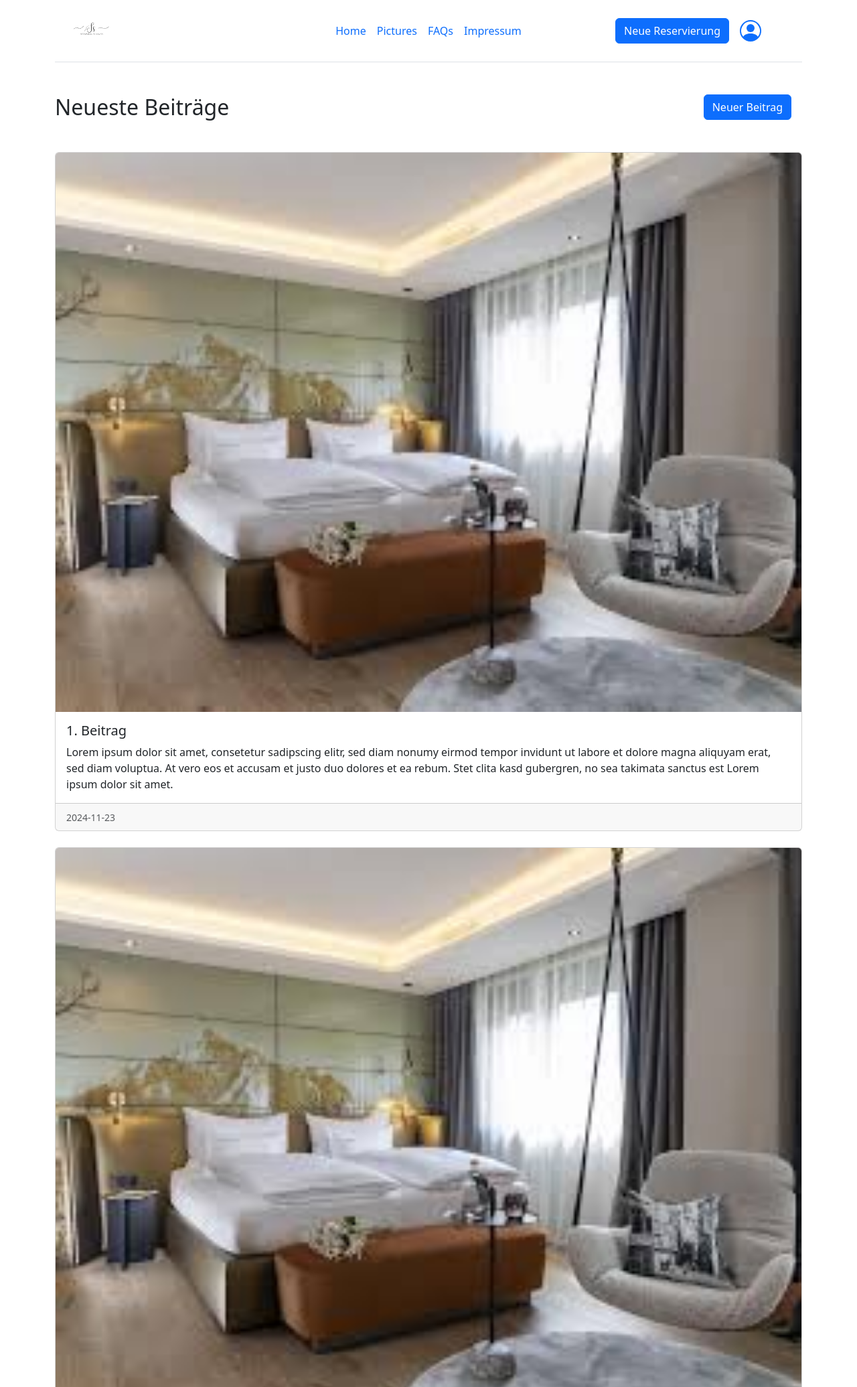
After one commit to hamulicemir/WEB_WS2024-PHP, a PHP site: page /news.php in a window 1280 px wide. The commit adds this page. Shown: the top 2071 px of the page at 67% size. Run offline with PHP 8.4, Linux system fonts and the light colour scheme; the visitor is signed in with stand-in values (Sample User, id 1).

Commit message:
added news feed and prepared newsfeed-form

```diff
--- a/Projekt/inc/nav.php
+++ b/Projekt/inc/nav.php
@@ -1,7 +1,5 @@
 <?php
-if (session_status() == PHP_SESSION_NONE) {
-  session_start();
-}
+    session_start();
 ?>
 <div class="container">
   <header class="d-flex flex-wrap align-items-center justify-content-center justify-content-md-between py-3 mb-2 border-bottom">
--- a/Projekt/index.php
+++ b/Projekt/index.php
@@ -1,3 +1,6 @@
+<?php
+session_start();
+?>
 <!DOCTYPE html>
 <html lang="en">
 <head>
@@ -17,9 +20,7 @@
           <h1>Welcome to the Adi & Emir Hotels</h1>
           <p>Your comfort is our priority.</p>
         </div>
-        <div class=container>
           <h2>Newsfeed</h2>
-        </div>
       </main>
 
       <footer class="footer">
--- /dev/null
+++ b/Projekt/news.php
@@ -0,0 +1,73 @@
+<?php
+    session_start();
+    $thumbnailsDir = './Pictures/Thumbnail/';
+?>
+
+<!DOCTYPE html>
+<html lang="en">
+<head>
+    <meta charset="UTF-8">
+    <meta name="viewport" content="width=device-width, initial-scale=1.0">
+    <title>Newsfeed</title>
+    <link href="https://cdn.jsdelivr.net/npm/bootstrap@5.3.3/dist/css/bootstrap.min.css" rel="stylesheet" integrity="sha384-QWTKZyjpPEjISv5WaRU9OFeRpok6YctnYmDr5pNlyT2bRjXh0JMhjY6hW+ALEwIH" crossorigin="anonymous">
+</head>
+<body>
+  <div class="header">
+  </div>
+    <?php include './inc/nav.php';?>
+
+  <main class="container my-5">
+      <div class="row">
+          <div class="col-8 mb-4">
+              <h2 class="mb-4">Neueste Beiträge</h2>
+          </div>
+          <div class="col-4 mb-4 d-flex justify-content-end">
+              <a href="./news-form.php"><button type="button" class="btn btn-primary me-3">Neuer Beitrag</button></a>
+          </div>
+
+          <?php
+          $posts = [
+              [
+                  "title" => "1. Beitrag",
+                  "text" => "Lorem ipsum dolor sit amet, consetetur sadipscing elitr, sed diam nonumy eirmod tempor invidunt ut labore et dolore magna aliquyam erat, sed diam voluptua. At vero eos et accusam et justo duo dolores et ea rebum. Stet clita kasd gubergren, no sea takimata sanctus est Lorem ipsum dolor sit amet.",
+                  "image" => $thumbnailsDir . "thumbnail1.jpeg",
+                  "date" => "2024-11-23"
+              ],
+              [
+                  "title" => "2. Beitrag",
+                  "text" => "Lorem ipsum dolor sit amet, consetetur sadipscing elitr, sed diam nonumy eirmod tempor invidunt ut labore et dolore magna aliquyam erat, sed diam voluptua. At vero eos et accusam et justo duo dolores et ea rebum. Stet clita kasd gubergren, no sea takimata sanctus est Lorem ipsum dolor sit amet.",
+                  "image" => $thumbnailsDir . "thumbnail2.jpeg",
+                  "date" => "2024-11-22"
+              ],
+              [
+                  "title" => "3. Beitrag",
+                  "text" => "Lorem ipsum dolor sit amet, consetetur sadipscing elitr, sed diam nonumy eirmod tempor invidunt ut labore et dolore magna aliquyam erat, sed diam voluptua. At vero eos et accusam et justo duo dolores et ea rebum. Stet clita kasd gubergren, no sea takimata sanctus est Lorem ipsum dolor sit amet.",
+                  "image" => $thumbnailsDir . "thumbnail3.jpeg",
+                  "date" => "2024-11-21"
+              ]
+          ];
+
+          foreach ($posts as $post) : ?>
+          <div class="col-12 mb-4">
+              <div class="card h-100">
+                  <img src="<?php echo $post['image'] ?>" class="card-img-top" alt="Thumbnail">
+                  <div class="card-body">
+                      <h5 class="card-title"><?php echo $post['title']?></h5>
+                      <p class="card-text"><?php echo $post['text']?></p>
+                  </div>
+                  <div class="card-footer">
+                    <small class="text-muted"><?php echo $post['date']?></small>
+                  </div>
+              </div>
+          </div>
+          <?php endforeach; ?>
+      </div>
+  </main>
+
+
+      <footer class="footer">
+
+      </footer>
+
+</body>
+</html>
--- a/Projekt/registration.php
+++ b/Projekt/registration.php
@@ -200,7 +200,7 @@ if ($_SERVER["REQUEST_METHOD"] == "POST") {
                       <label for="passwordsecond">Repeat Password</label>
                     </div>
                   </div>
-                  <p class="small"><a class="text-black" href="#!">Bereits registriert?</a></p>
+                  <p class="small"><a class="text-black" href="./Login.php">Bereits registriert?</a></p>
                 </div>
 
                 <div class="">
```
Also changed, not shown: Projekt/Login.php (+4 -4 lines), Projekt/Pictures/Thumbnail/thumbnail1.jpeg (added), Projekt/Pictures/Thumbnail/thumbnail2.jpeg (added), Projekt/Pictures/Thumbnail/thumbnail3.jpeg (added), Projekt/news-form.php (added), 1 other file.
